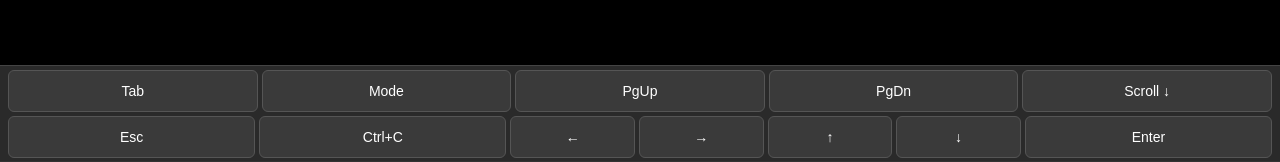
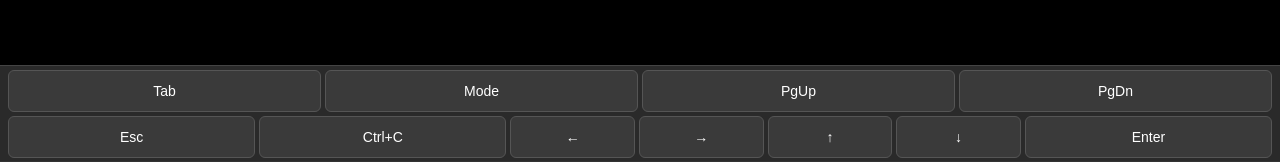
Before and after one commit to salvozappa/detach, a plain HTML site: page webview/index.html in a window 1280 px wide. Shown: the part 588-750 px from the top of the page. Drawn offline with Linux system fonts and the light colour scheme.

Commit message:
Comment out scroll to bottom button

```diff
--- a/webview/index.html
+++ b/webview/index.html
@@ -119,7 +119,7 @@
             <button class="key-btn" data-key="mode">Mode</button>
             <button class="key-btn" data-action="pgup">PgUp</button>
             <button class="key-btn" data-action="pgdn">PgDn</button>
-            <button class="key-btn" data-action="scroll-to-bottom">Scroll ↓</button>
+            <!-- <button class="key-btn" data-action="scroll-to-bottom">Scroll ↓</button> -->
         </div>
         <div class="keyboard-row">
             <button class="key-btn" data-key="esc">Esc</button>
```
